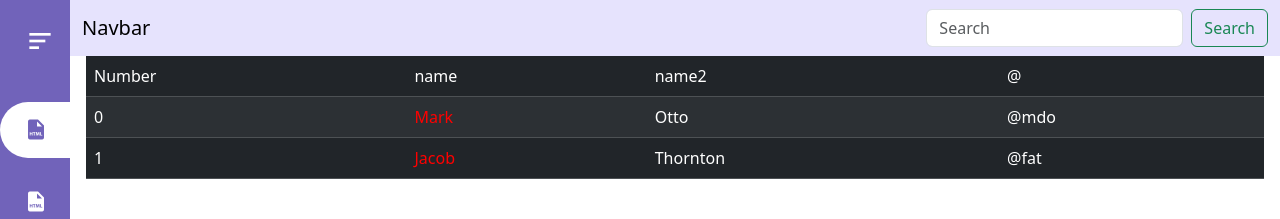
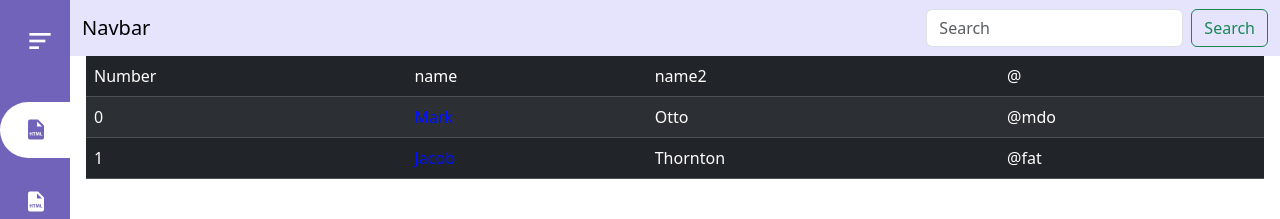
Before and after one commit to Andygggg/Vue3_Vite-boostape5, a Vue app: page /form/table in a window 1280 px wide. Shown: the top 219 px of the page. Built offline with nearby package versions, Linux system fonts and the light colour scheme.

Commit message:
fix: 修改由色測試合併

```diff
--- a/src/content/Project/Form/Table.vue
+++ b/src/content/Project/Form/Table.vue
@@ -5,7 +5,7 @@
         <span>{{ data.index }}</span>
       </template>
       <template #cell(two)="data">
-        <span style="color: red">{{ data.item.two }}</span>
+        <span style="color: rgb(0, 17, 255)">{{ data.item.two }}</span>
       </template>
     </MakeTable>
   </div>
```
